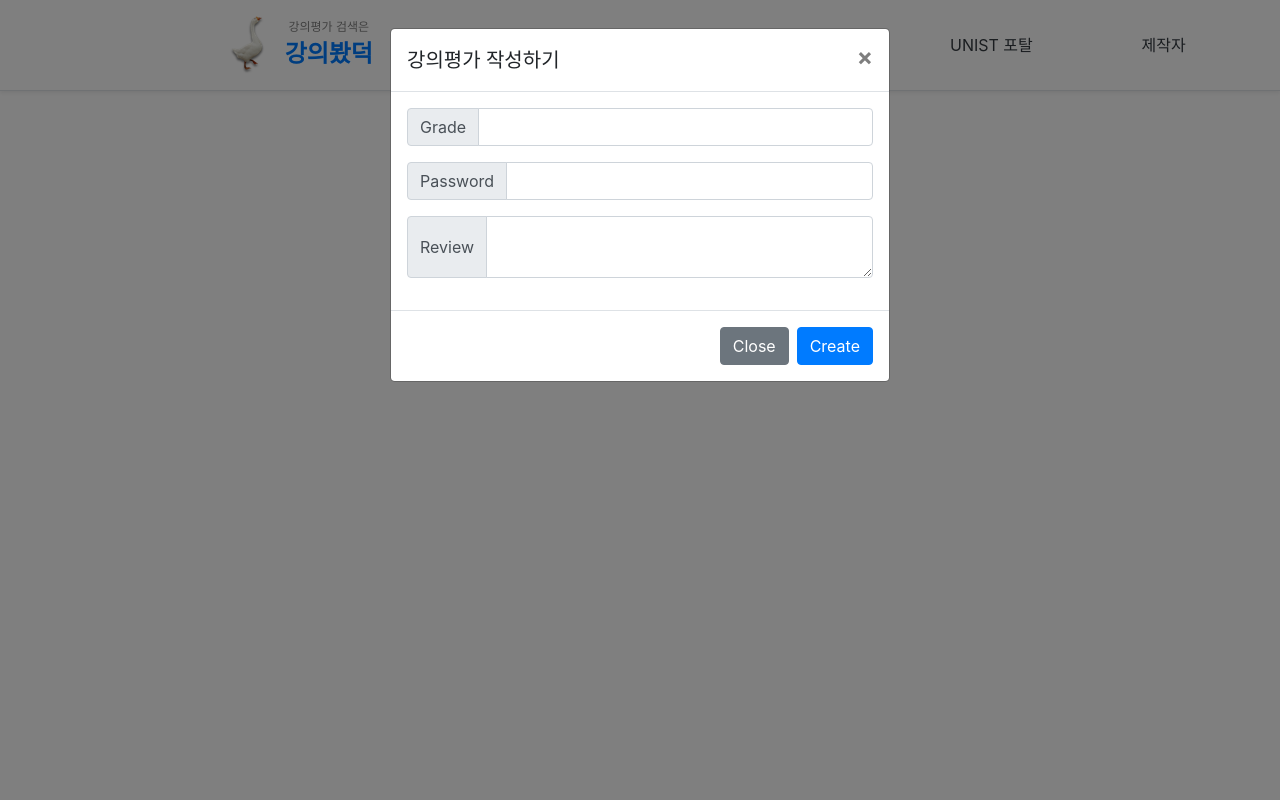
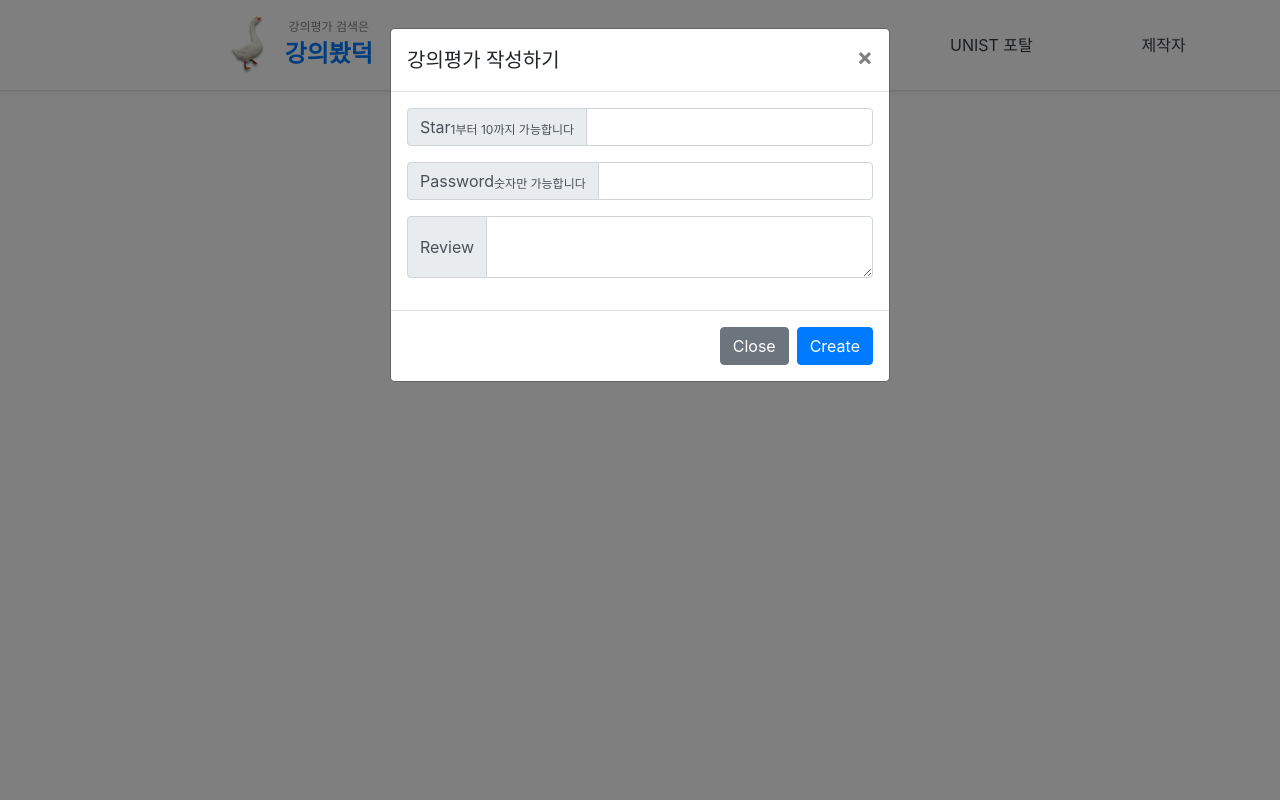
Before and after one commit to tenderich/deploy_practice, a Django app: template course_evaluation/templates/detail.html in a window 1280 px wide, after a click on "작성하기". Run offline with Django 3.2, Linux system fonts and the light colour scheme; the template is opened without the code that fills it, so the values that code supplies are empty; some libraries are stand-ins or nearby versions.

Commit message:
final commitment

```diff
--- a/course_evaluation/templates/detail.html
+++ b/course_evaluation/templates/detail.html
@@ -65,14 +65,14 @@
       <div class="modal-body">
         <div class="input-group mb-3">
           <div class="input-group-prepend">
-            <span class="input-group-text" id="inputGroup-sizing-default">Grade</span>
+            <span class="input-group-text" id="inputGroup-sizing-default">Star <br> <sub> 1부터 10까지 가능합니다 </sub> </span>
           </div>
           <input type="text" class="form-control" id="create-grade" aria-label="Sizing example input"
             aria-describedby="inputGroup-sizing-default">
         </div>
         <div class="input-group mb-3">
           <div class="input-group-prepend">
-            <span class="input-group-text" id="inputGroup-sizing-default">Password</span>
+            <span class="input-group-text" id="inputGroup-sizing-default">Password <br> <sub>숫자만 가능합니다</sub> </span>
           </div>
           <input type="text" class="form-control" id="create-password" aria-label="Sizing example input"
             aria-describedby="inputGroup-sizing-default">
```
